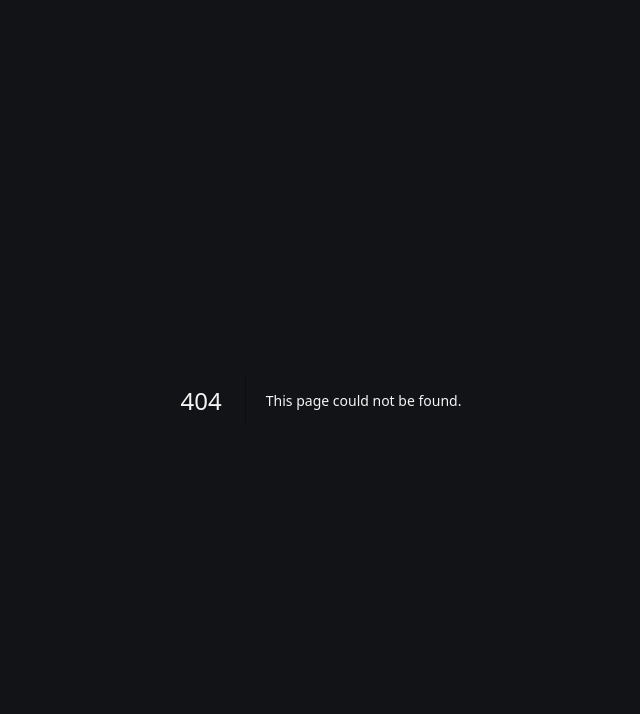
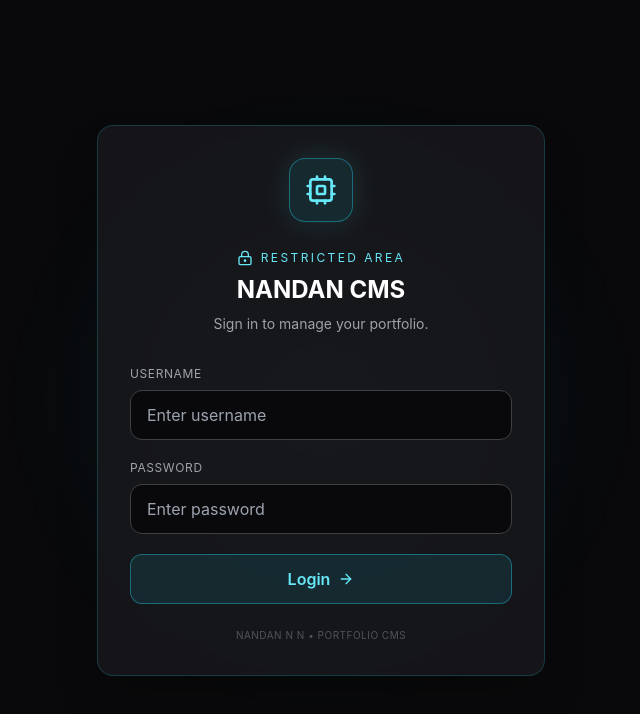
Before and after one commit to nandan1710/nandan-portfolio, a Next.js app: page /admin in a window 1280 px wide. Before the commit this address had no page. Shown: the top 714 px of the page, without its empty margins (319-959 px from the left). Built offline with nearby package versions, Linux system fonts and the light colour scheme.

Commit message:
Create AdminPage component for login functionality

```diff
--- /dev/null
+++ b/src/app/admin/page.tsx
@@ -0,0 +1,106 @@
+"use client";
+
+import { useState } from "react";
+import { Cpu, LockKeyhole, ArrowRight } from "lucide-react";
+
+export default function AdminPage() {
+  const [username, setUsername] = useState("");
+  const [password, setPassword] = useState("");
+  const [error, setError] = useState("");
+
+  const handleLogin = (event: React.FormEvent) => {
+    event.preventDefault();
+
+    if (username === "NANDAN" && password === "12345") {
+      window.location.href = "/admin/dashboard";
+      return;
+    }
+
+    setError("Invalid username or password.");
+  };
+
+  return (
+    <main className="min-h-screen bg-zinc-950 text-white flex items-center justify-center px-4">
+      <div className="absolute inset-0 overflow-hidden pointer-events-none">
+        <div className="absolute left-1/2 top-1/2 h-96 w-96 -translate-x-1/2 -translate-y-1/2 rounded-full bg-cyan-400/10 blur-3xl" />
+      </div>
+
+      <div className="relative w-full max-w-md rounded-2xl border border-cyan-400/20 bg-zinc-900/90 p-8 shadow-2xl backdrop-blur-xl">
+
+        <div className="mb-7 flex justify-center">
+          <div className="flex h-16 w-16 items-center justify-center rounded-2xl border border-cyan-400/40 bg-cyan-400/10 text-cyan-300 shadow-[0_0_30px_rgba(103,232,249,0.15)]">
+            <Cpu className="h-8 w-8" />
+          </div>
+        </div>
+
+        <div className="text-center">
+          <div className="mb-2 flex items-center justify-center gap-2 text-xs font-mono uppercase tracking-[0.2em] text-cyan-300">
+            <LockKeyhole className="h-4 w-4" />
+            Restricted Area
+          </div>
+
+          <h1 className="text-2xl font-bold">
+            NANDAN CMS
+          </h1>
+
+          <p className="mt-2 text-sm text-zinc-400">
+            Sign in to manage your portfolio.
+          </p>
+        </div>
+
+        <form onSubmit={handleLogin} className="mt-8 space-y-5">
+
+          <div>
+            <label className="mb-2 block text-xs font-mono uppercase tracking-wider text-zinc-400">
+              Username
+            </label>
+
+            <input
+              type="text"
+              value={username}
+              onChange={(e) => setUsername(e.target.value)}
+              placeholder="Enter username"
+              className="w-full rounded-xl border border-zinc-700 bg-zinc-950 px-4 py-3 text-white outline-none focus:border-cyan-400"
+              required
+            />
+          </div>
+
+          <div>
+            <label className="mb-2 block text-xs font-mono uppercase tracking-wider text-zinc-400">
+              Password
+            </label>
+
+            <input
+              type="password"
+              value={password}
+              onChange={(e) => setPassword(e.target.value)}
+              placeholder="Enter password"
+              className="w-full rounded-xl border border-zinc-700 bg-zinc-950 px-4 py-3 text-white outline-none focus:border-cyan-400"
+              required
+            />
+          </div>
+
+          {error && (
+            <p className="rounded-lg border border-red-400/20 bg-red-400/10 px-3 py-2 text-sm text-red-300">
+              {error}
+            </p>
+          )}
+
+          <button
+            type="submit"
+            className="group flex w-full items-center justify-center gap-2 rounded-xl border border-cyan-400/40 bg-cyan-400/10 px-5 py-3 font-semibold text-cyan-300 transition-all hover:bg-cyan-400/20 hover:shadow-[0_0_25px_rgba(103,232,249,0.15)]"
+          >
+            Login
+            <ArrowRight className="h-4 w-4 transition-transform group-hover:translate-x-1" />
+          </button>
+
+        </form>
+
+        <p className="mt-6 text-center text-[10px] font-mono uppercase tracking-wider text-zinc-600">
+          NANDAN N N • Portfolio CMS
+        </p>
+
+      </div>
+    </main>
+  );
+}
```
